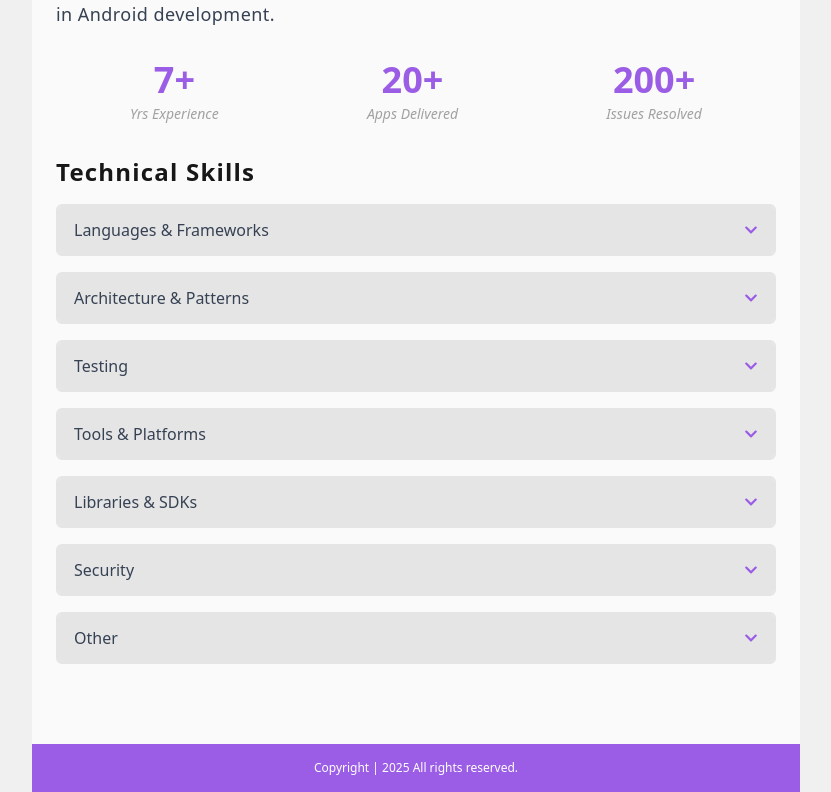
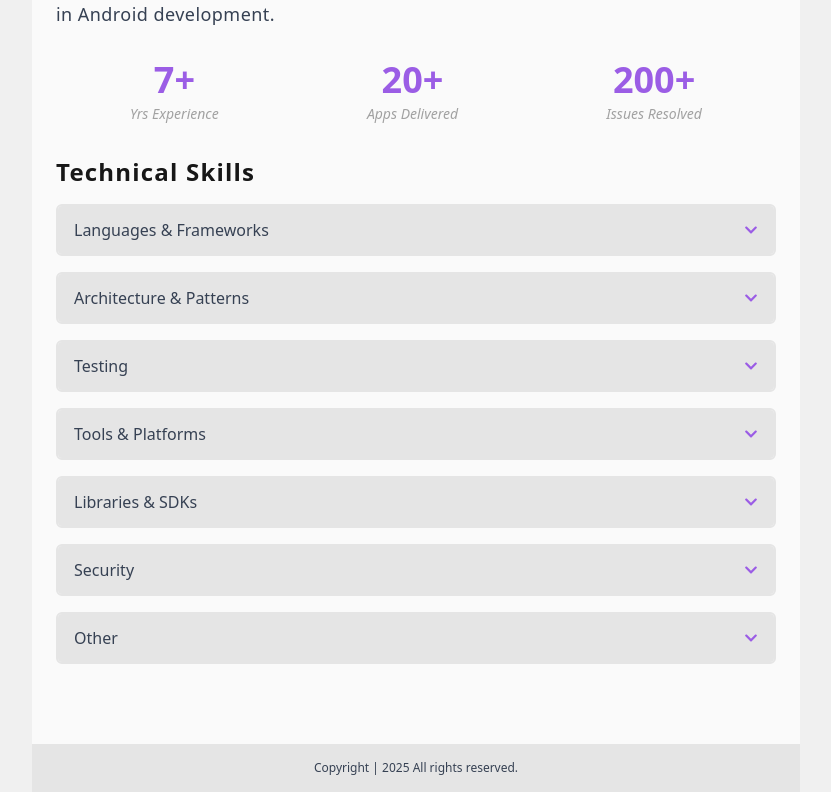
Before and after one commit to R-o-n-a-k/Parth, a Next.js app: page /about in a window 1280 px wide. Shown: the part 865-1657 px from the top of the page, without its empty margins (224-1055 px from the left). Built offline with nearby package versions, Linux system fonts and the light colour scheme.

Commit message:
ref: fixing footer color

```diff
--- a/app/components/common/Footer.jsx
+++ b/app/components/common/Footer.jsx
@@ -4,7 +4,7 @@ const Footer = () => {
   let currentYear = new Date().getFullYear();
 
   return (
-    <div className="bg-accent text-white font-medium text-center p-4 md:text-xs text-xs">
+    <div className="bg-grey-1 text-content dark:text-accent font-medium text-center p-4 md:text-xs text-xs">
       Copyright | <i className="fa-regular fa-copyright"></i> {currentYear} All
       rights reserved.
     </div>
```
